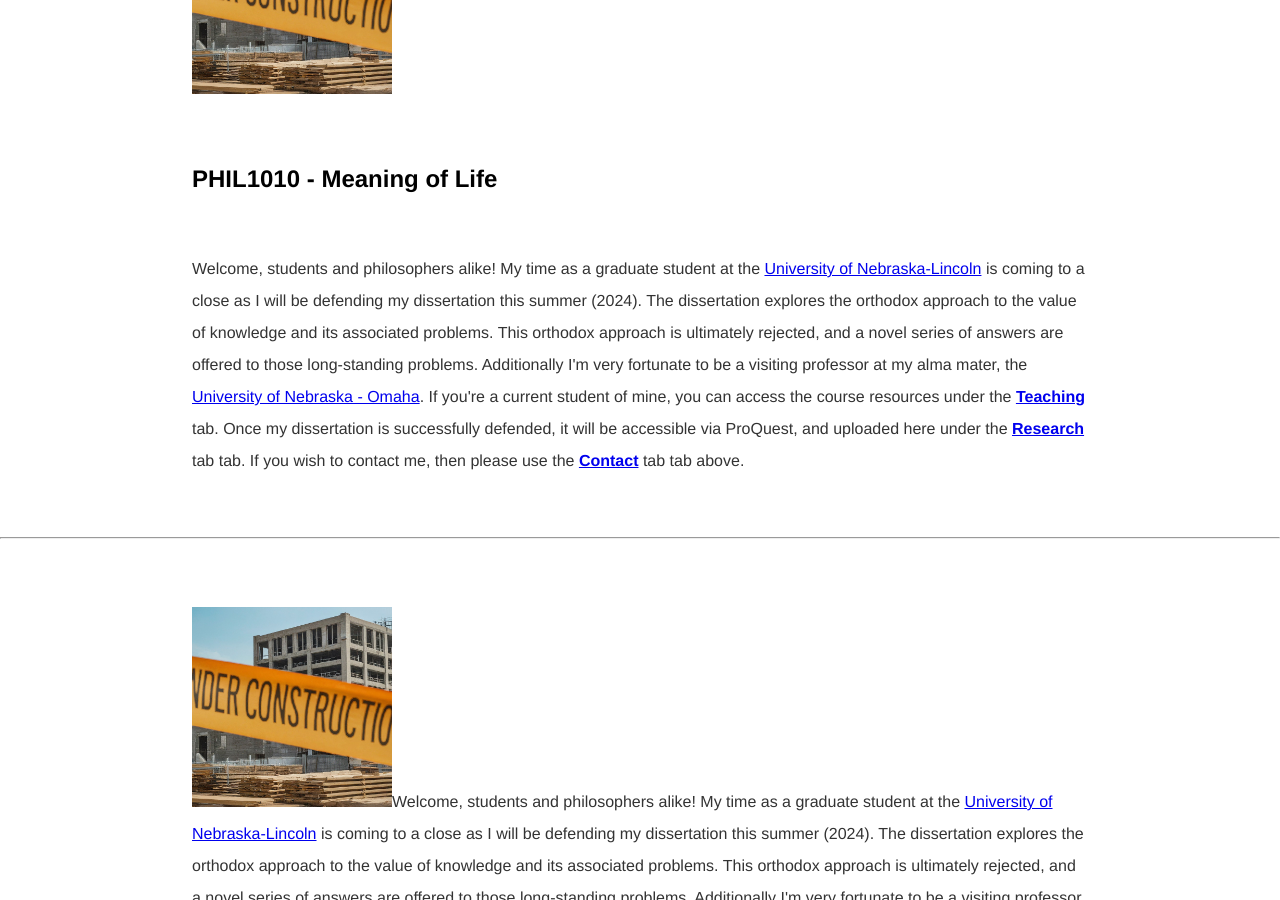
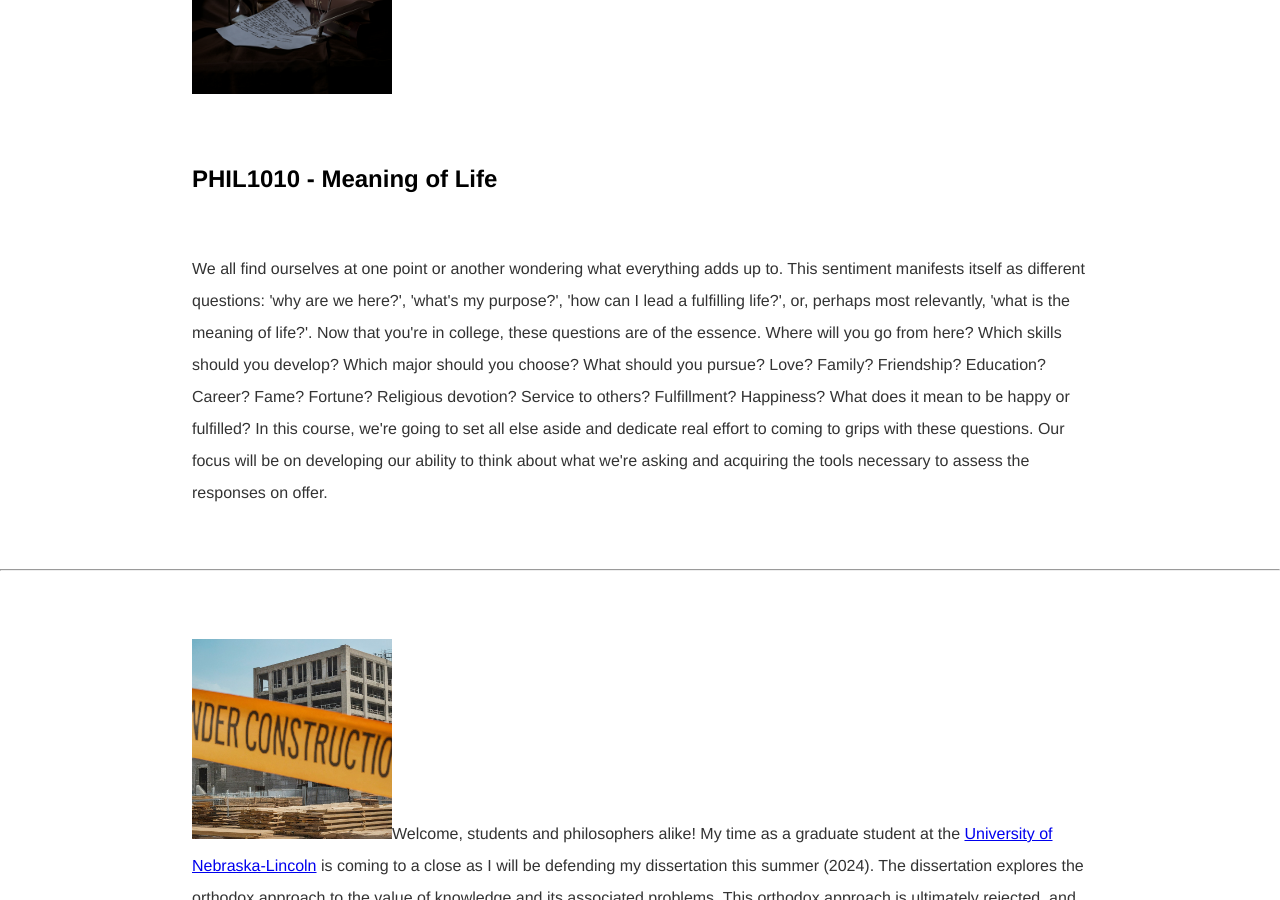
Before and after one commit to kevinjpatton/kevinjpatton.github.io, a Jekyll site: the page built from test.html, in a window 1280 px wide and 900 px high, scrolled down 619 px. Built offline with Jekyll 4.4.1, drawn with Linux system fonts in a browser that asks for light colours; Markdown is read by kramdown in place of the engine named in the settings.

Commit message:
Update test.html

```diff
--- a/test.html
+++ b/test.html
@@ -4,7 +4,7 @@
 ---
 <!-- /.blurb -->
 <div class="blurb">
-<h1>Current / Recurring Courses</h1><p><img src="/teaching/Under_Construction.jpg" alt="Under Construction" class="thumbnail"></p><h2>PHIL1010 - Meaning of Life</h2><p>Welcome, students and philosophers alike! My time as a graduate student at the  <a href="http://www.unl.edu/philosophy/graduate-students#patton" target="_blank">University of Nebraska-Lincoln</a> is coming to a close as I will be defending my dissertation this summer (2024). The dissertation explores the orthodox approach to the value of knowledge and its associated problems. This orthodox approach is ultimately rejected, and a novel series of answers are offered to those long-standing problems. Additionally I'm very fortunate to be a visiting professor at my alma mater, the <a href="https://www.unomaha.edu/college-of-arts-and-sciences/philosophy/about-us/directory/kevin-patton.php" target="_blank">University of Nebraska - Omaha</a>. If you're a current student of mine, you can access the course resources under the <b><a href="/teaching/index.html" >Teaching</a></b> tab. Once my dissertation is successfully defended, it will be accessible via ProQuest, and uploaded here under the <b><a href="/teaching/index.html">Research</a></b> tab tab. If you wish to contact me, then please use the <b><a href="/teaching/index.html">Contact</a></b> tab tab above.</p>
+<h1>Current / Recurring Courses</h1><p><img src="/teaching/phil_1010/heroimage-1010-pablo-stanic.jpg" alt="Under Construction" class="thumbnail"></p><h2>PHIL1010 - Meaning of Life</h2><p>We all find ourselves at one point or another wondering what everything adds up to. This sentiment manifests itself as different questions: 'why are we here?', 'what's my purpose?', 'how can I lead a fulfilling life?', or, perhaps most relevantly, 'what is the meaning of life?'. Now that you're in college, these questions are of the essence. Where will you go from here? Which skills should you develop? Which major should you choose? What should you pursue? Love? Family? Friendship? Education? Career? Fame? Fortune? Religious devotion? Service to others? Fulfillment? Happiness? What does it mean to be happy or fulfilled? In this course, we're going to set all else aside and dedicate real effort to coming to grips with these questions. Our focus will be on developing our ability to think about what we're asking and acquiring the tools necessary to assess the responses on offer.</p>
 </div>
 <hr>
 <div class="thumbnail-container">
```
